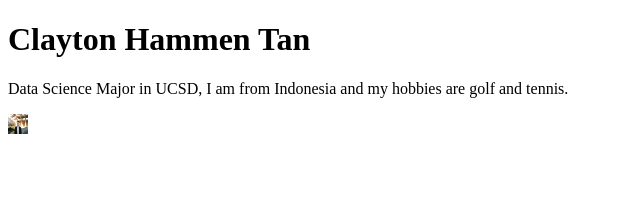
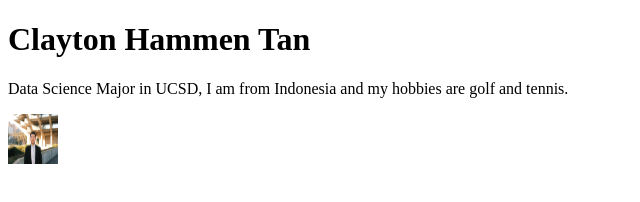
Before and after one commit to clt005ucsd/portfolio, a plain HTML site: page index.html in a window 1280 px wide. Shown: the whole page, without its empty margins (0-640 px from the left). Drawn offline with Linux system fonts and the light colour scheme.

Commit message:
Update index.html

```diff
--- a/index.html
+++ b/index.html
@@ -10,6 +10,6 @@
     <p>
         Data Science Major in UCSD, I am from Indonesia and my hobbies are golf and tennis.
     </p>
-    <img src="images/professional headshot copy.jpg" alt="My Professional Headshot" width="20" height="20">
+    <img src="images/professional headshot copy.jpg" alt="My Professional Headshot" width="50" height="50">
 </body>
 </html>
```
